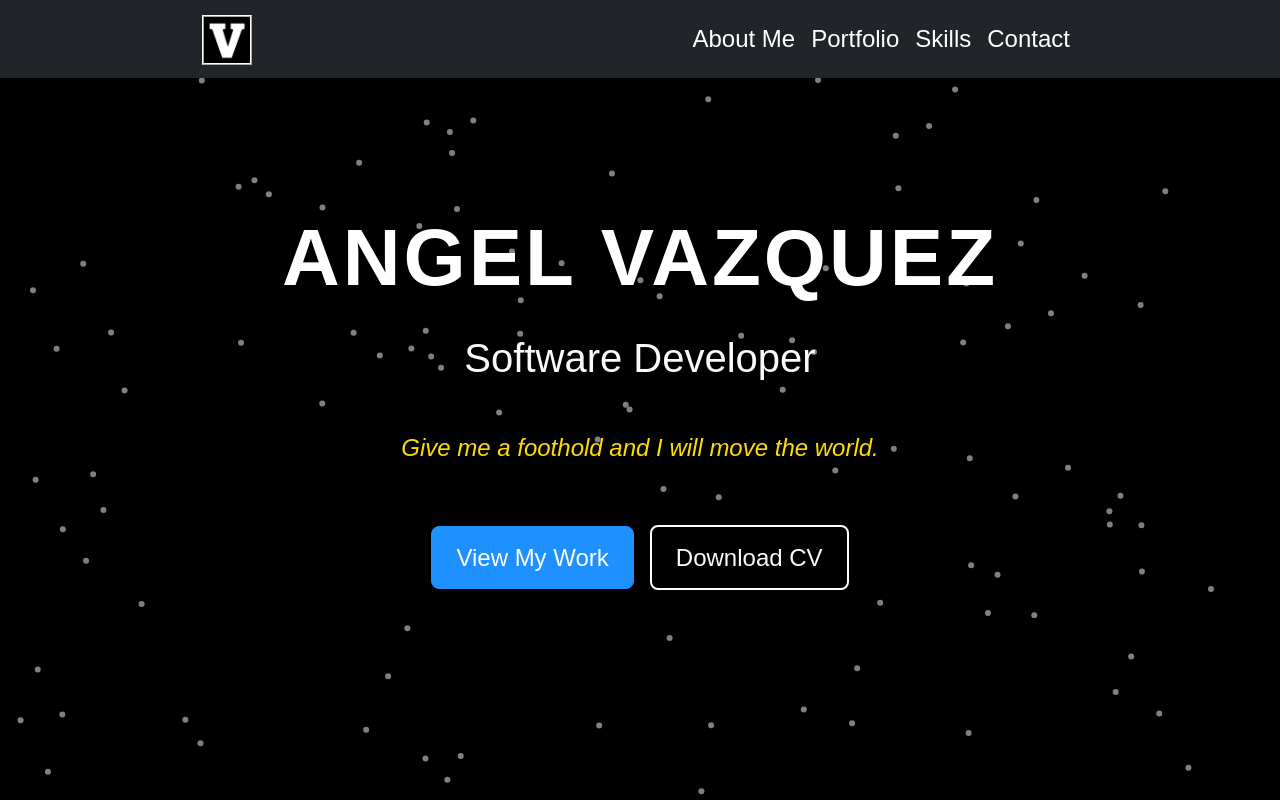
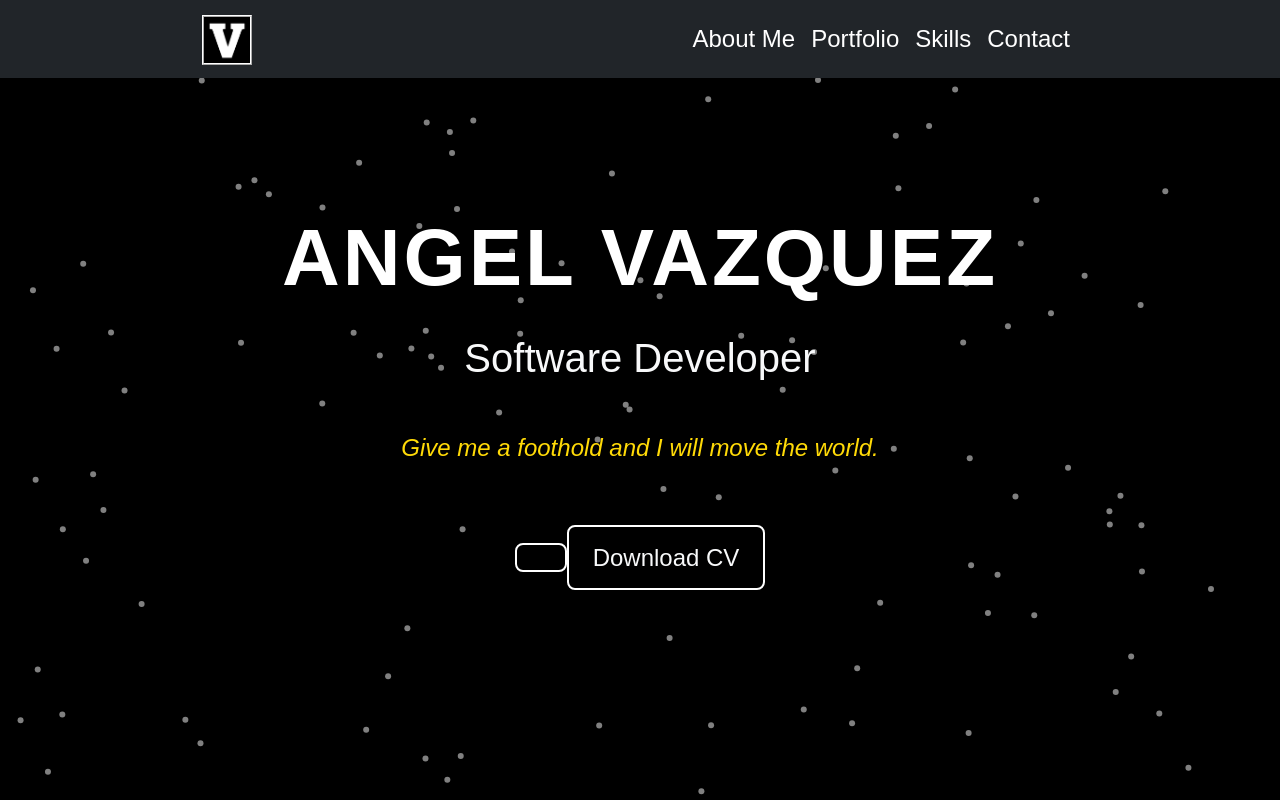
Before and after one commit to AngelVaPa/PortfolioWebsiteV2, a React (Vite) app: page / in a window 1280 px wide. Built offline with nearby package versions, Linux system fonts and the light colour scheme.

Commit message:
Update Home.jsx

```diff
--- a/src/components/Home.jsx
+++ b/src/components/Home.jsx
@@ -26,9 +26,7 @@ const Home = () => {
             <p className="lead text-light">Software Developer</p>
             <p id="animated-text" ref={textRef}>Give me a foothold and I will move the world.</p>
             <div className="mt-4">
-              <a href="#portfolio" className="btn btn-primary btn-lg me-3">
-                View My Work
-              </a>
+              <a id="githubBtn" href="https://github.com/JesusVaPa" target="_blank" rel='noreferrer' className="btn btn-outline-light btn-lg"></a>
               <a href="../../public/documents/AngelVazquezCV.pdf" download className="btn btn-outline-light btn-lg">
                 Download CV
               </a>
```
